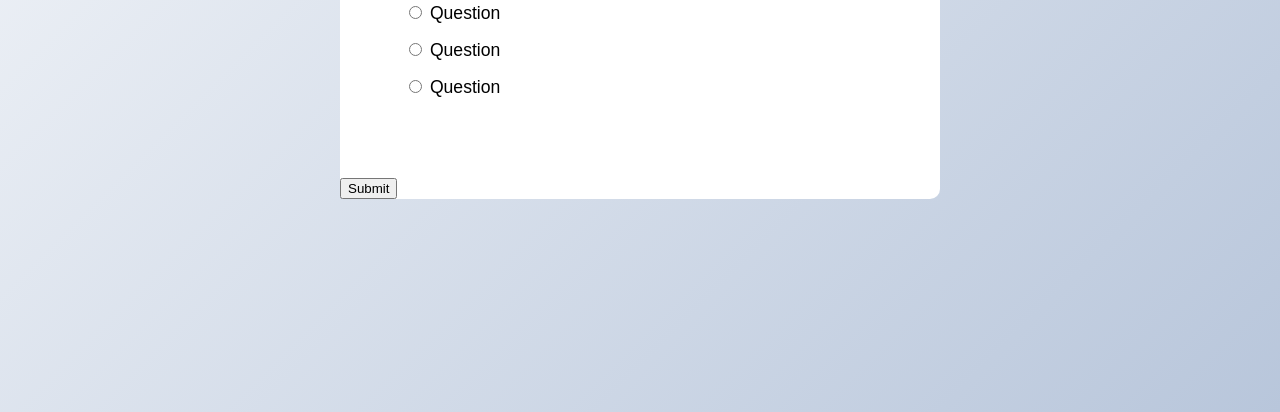
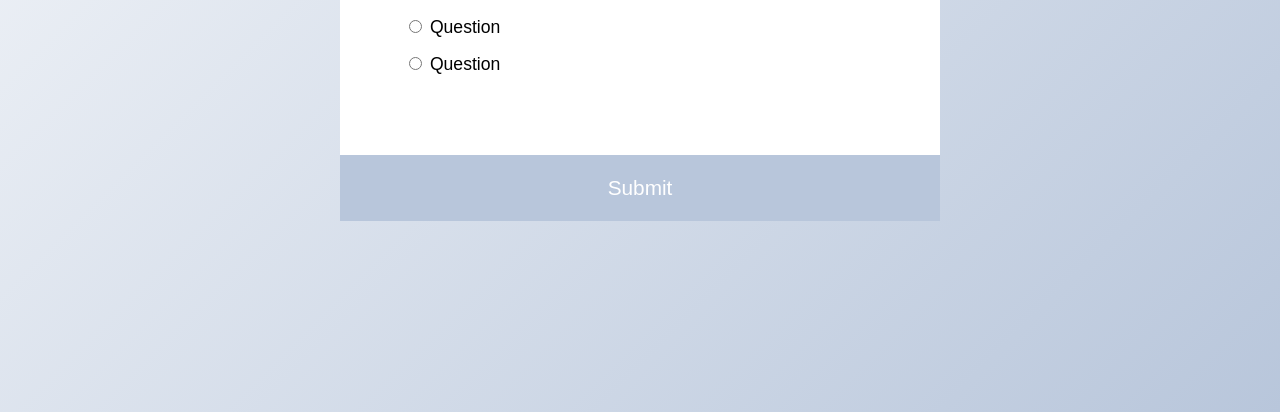
Before and after one commit to BusterTMC/Quiz-App, a plain HTML site: page index.html in a window 1280 px wide. Shown: the part 388-800 px from the top of the page. Drawn offline with Linux system fonts and the light colour scheme.

Commit message:
Added last css

```diff
--- a/style.css
+++ b/style.css
@@ -43,3 +43,23 @@ ul li {
 ul li label {
     cursor: pointer;
 }
+
+button {
+background-color: #b8c6db;
+border: none;
+color: white;
+cursor: pointer;
+display: block;
+font-family: inherit;
+font-size: 1.3rem;
+width: 100%;
+padding: 1.3rem;
+}
+
+button:hover {
+background-color: #771c79;
+}
+
+button:focus {
+    outline: none;
+}
```
